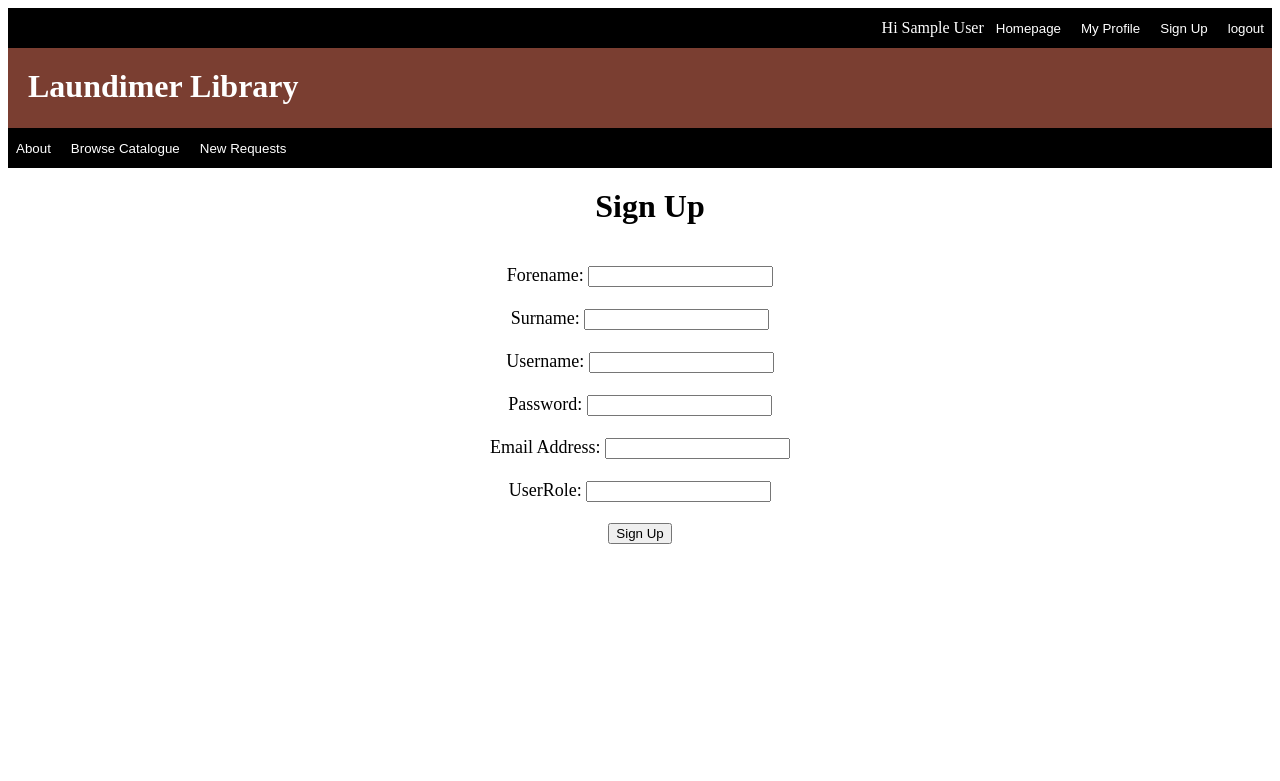
After one commit to laksh2605/Laundimerlibrary2, a PHP site: page /Signup.php in a window 1280 px wide. The commit adds this page. Shown: the top 781 px of the page. Run offline with PHP 8.4, Linux system fonts and the light colour scheme; the visitor is signed in with stand-in values (Sample User, id 1).

Commit message:
edit profiles and signup users

```diff
--- a/EditProfiles.php
+++ b/EditProfiles.php
@@ -8,6 +8,7 @@
 <?php
 session_start();
 include_once("connection.php");
+// Assign a session user ID for demonstration purposes
 $_SESSION["userid"]=1;
 if (isset($_SESSION['userid'])) {
     $stmt = $conn->prepare("SELECT * FROM tblusers WHERE UserID = :userid");
@@ -26,7 +27,7 @@ if (isset($_SESSION['userid'])) {
 }
 
 ?>
-
+<!-- HTML form to display and update user details -->
 <form action="editprofilessql.php" method="POST">
     Forename: <input type="text" name="forename" value="<?= htmlspecialchars($forename) ?>"><br>
     Surname: <input type="text" name="surname" value="<?= htmlspecialchars($surname) ?>"><br>
--- /dev/null
+++ b/Signup.php
@@ -0,0 +1,31 @@
+<html>
+<head>
+    <title>Sign Up</title>
+    <link rel="stylesheet" href="header.css">
+        <style>
+            .signupform{
+                text-align:center;
+                font-size:18px;
+                margin-top: 40;
+            }
+        </style>
+</head>
+<body>
+<?php require 'navbar.php'; ?>
+    <h1 style="text-align: center;">Sign Up</h1>
+    <div>
+    <div class="signupform">
+
+            <form action="signupsql.php" method="POST">
+                    Forename: <input type="text" name="forename"/></br></br>
+                    Surname: <input type="text" name="surname"/></br></br>
+                    Username: <input type="text" name="username"/></br></br>
+                    Password: <input type="password" name="password"/></br></br>
+                    Email Address: <input type="text" name="Email_Address"/></br></br>
+                    UserRole: <input type="text"  name="UserRole"/></br></br>
+                    <input type="submit" value="Sign Up"/>
+                </form>
+            </div>
+        </div>
+    </body>
+</html>
```
Also changed, not shown: editprofilessql.php (+10 -7 lines), signupsql.php (added, +33 -0 lines).
